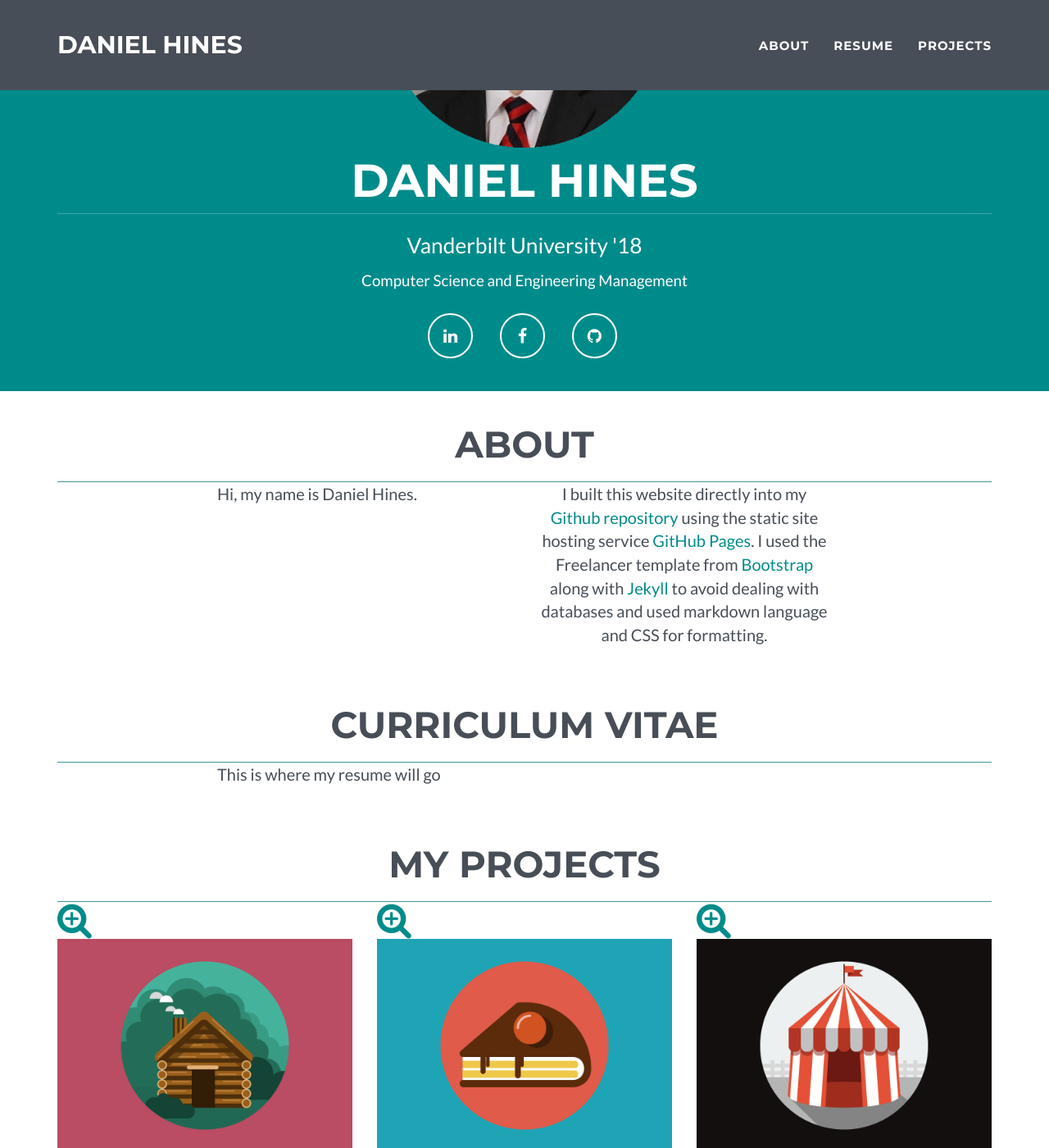
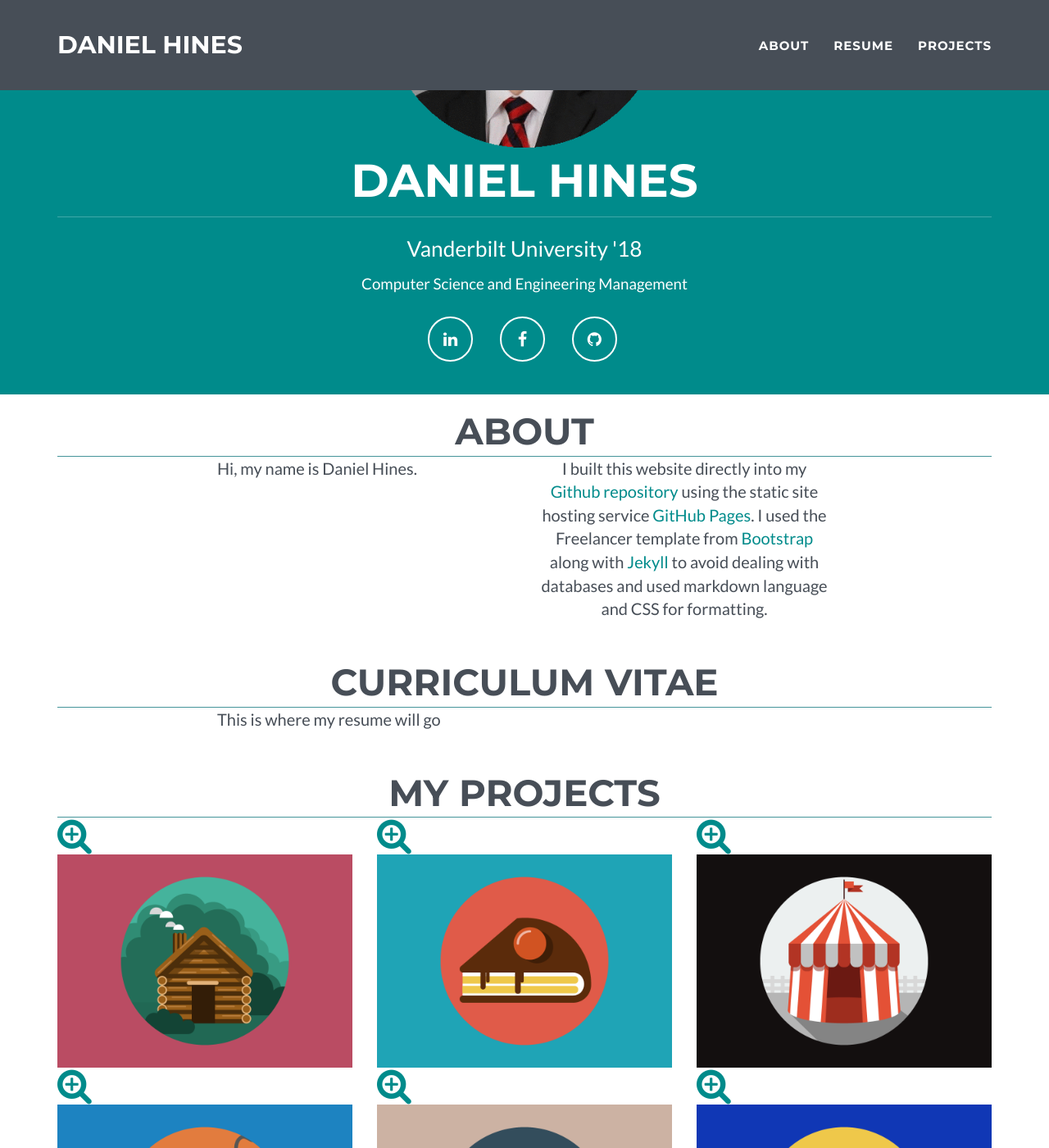
Before and after one commit to danielchines/danielchines.github.io, a Jekyll site: the page built from index.html, in a window 1280 px wide and 1400 px high, scrolled down 296 px. Shown: the whole window at 82% size. Built offline with Jekyll 4.4.1, drawn with Linux system fonts in a browser that asks for light colours.

Commit message:
Update main.css

```diff
--- a/_includes/css/main.css
+++ b/_includes/css/main.css
@@ -114,6 +114,7 @@ header .header-col {
     font-family: Montserrat,"Helvetica Neue",Helvetica,Arial,sans-serif;
     font-size: 3.75em;
     font-weight: 650;
+    padding-bottom: 4px;
     border-bottom: 1px solid rgba(255,255,255,.25);
     }
 
@@ -205,8 +206,8 @@ section {
 
 section h2 {
     margin: 0;
+    padding-bottom: 5px;
     font-size: 3em;
-    line-height: 2em;
     border-bottom: 1px solid rgba(7,114,120,.75);
 }
 
```
